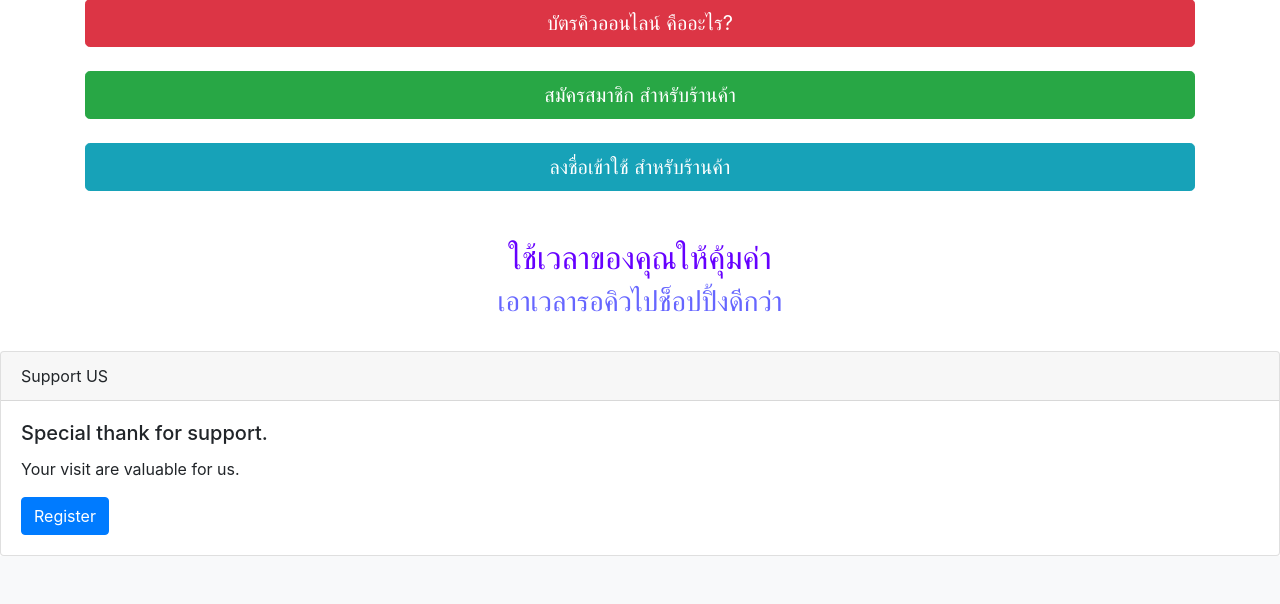
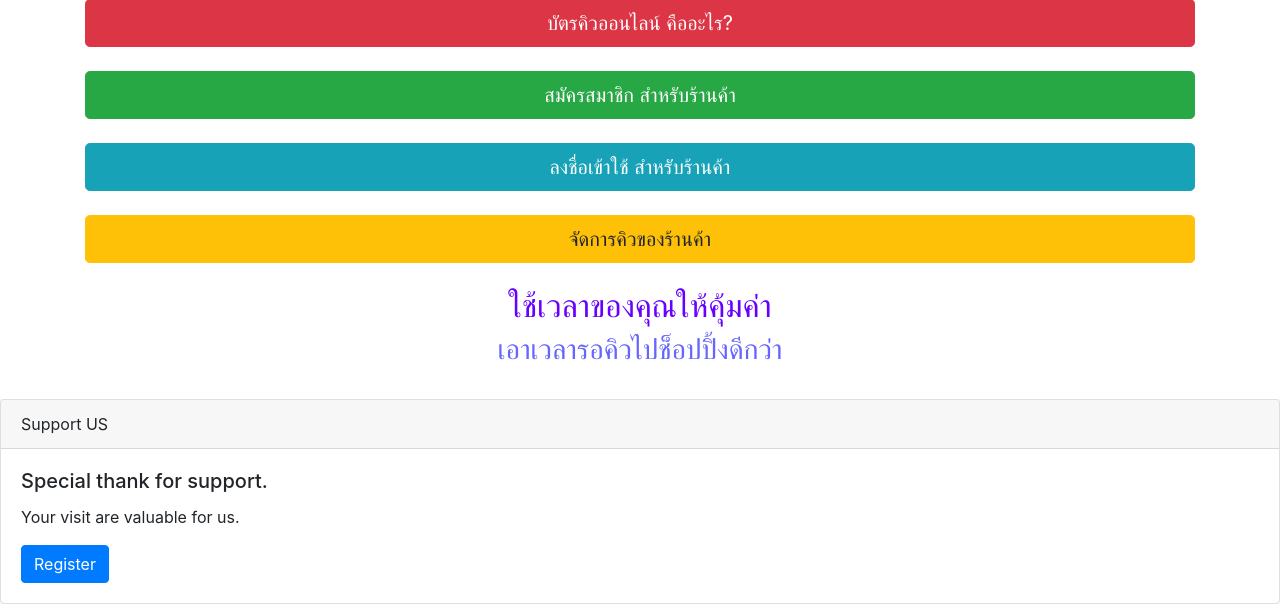
Before and after one commit to Alogenesis/CueCardOnline, a Django app: page / in a window 1280 px wide. Shown: the part 361-965 px from the top of the page. Before the commit the page ends 917 px from the top, so only its background shows below. Run offline with Django 3.2, Linux system fonts and the light colour scheme; some libraries are stand-ins or nearby versions.

Commit message:
Add Manage Cue Page After Log in

```diff
--- a/cueOnline/template/index.html
+++ b/cueOnline/template/index.html
@@ -16,6 +16,7 @@
   <br>
 <button type="button" class="btn btn-info btn-lg btn-block">ลงชื่อเข้าใช้ สำหรับร้านค้า</button>
   <br>
+<button type="button" class="btn btn-warning btn-lg btn-block">จัดการคิวของร้านค้า</button>
   <br>
 
 <!-- Footer -->
```
Also changed, not shown: cueOnline/template/Login.html (added).
